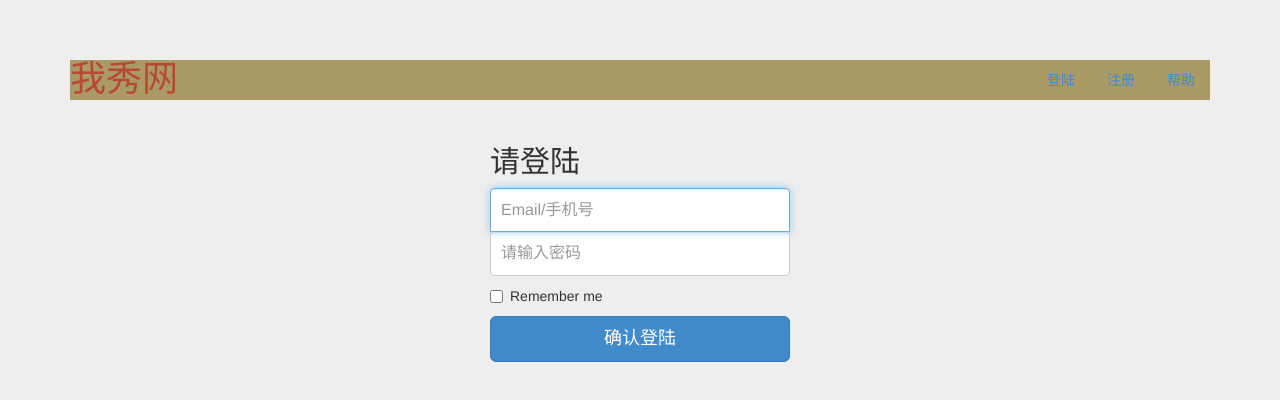
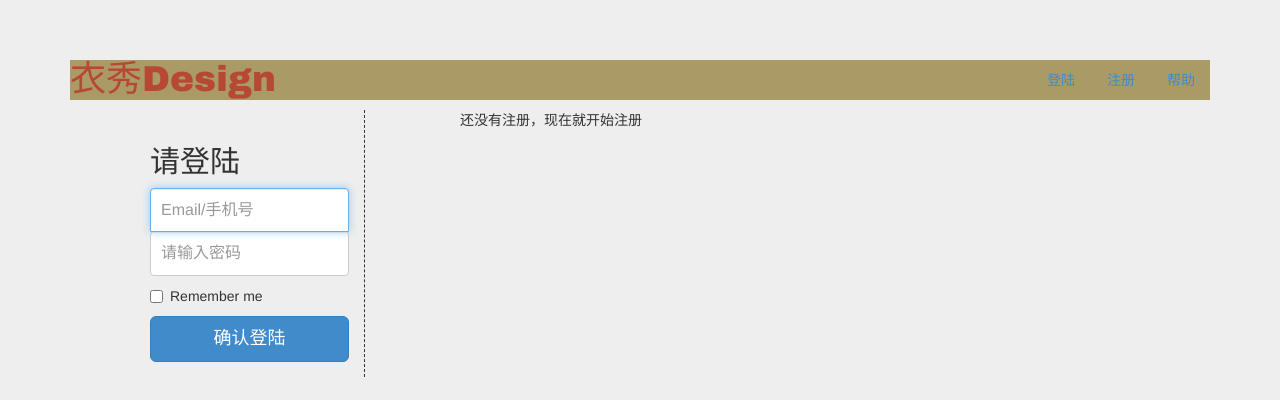
Before and after one commit to zzMOM/ishowidesign, a website: page signin.html in a window 1280 px wide. Drawn offline with Linux system fonts and the light colour scheme.

Commit message:
update signin.html

```diff
--- a/css/signin.css
+++ b/css/signin.css
@@ -11,9 +11,10 @@ body {
 }
 
 .form-signin {
-  max-width: 330px;
+  max-width: 230px;
   padding: 15px;
   margin: 0 auto;
+  border-right: 1px dashed #333;
 }
 .form-signin .form-signin-heading,
 .form-signin .checkbox {
--- a/signin.html
+++ b/signin.html
@@ -31,9 +31,11 @@
           <li><a href="#">注册</a></li>
           <li><a href="#">帮助</a></li>
         </ul>
-        <h1 class="text-muted">我秀网</h1>
+        <h1 class="text-muted">衣秀Design</h1>
       </div>
 
+      <div class="row">
+      <div class="col-md-4">
       <form class="form-signin">
         <h2 class="form-signin-heading">请登陆</h2>
         <input type="text" class="form-control" placeholder="Email/手机号" autofocus>
@@ -43,6 +45,11 @@
         </label>
         <button class="btn btn-lg btn-primary btn-block" type="submit">确认登陆</button>
       </form>
+      </div>
+      <div class="col-md-8">
+        <p>还没有注册，现在就开始注册</p>
+      </div>
+      </div>
     </div> <!-- /container -->
 
 
```
